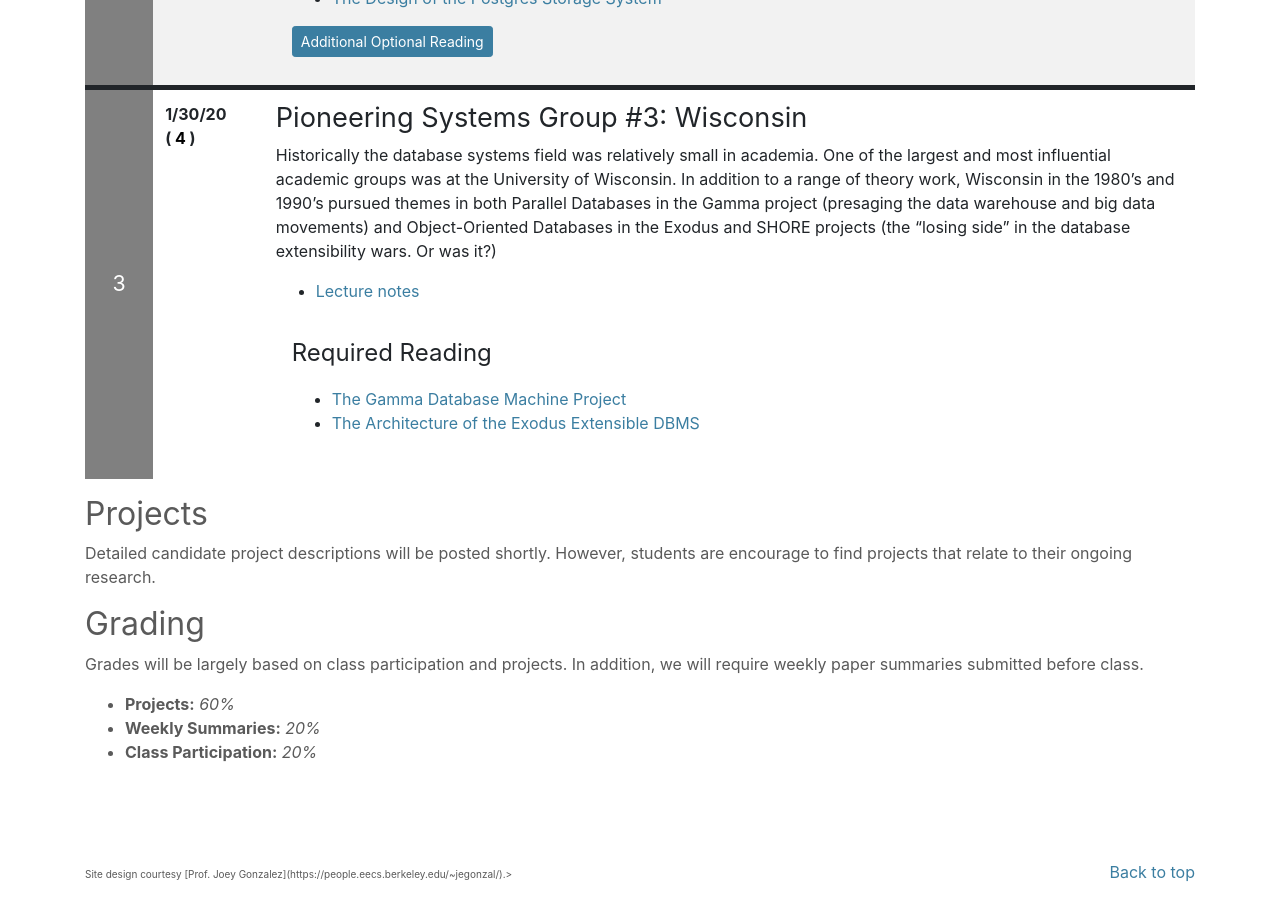
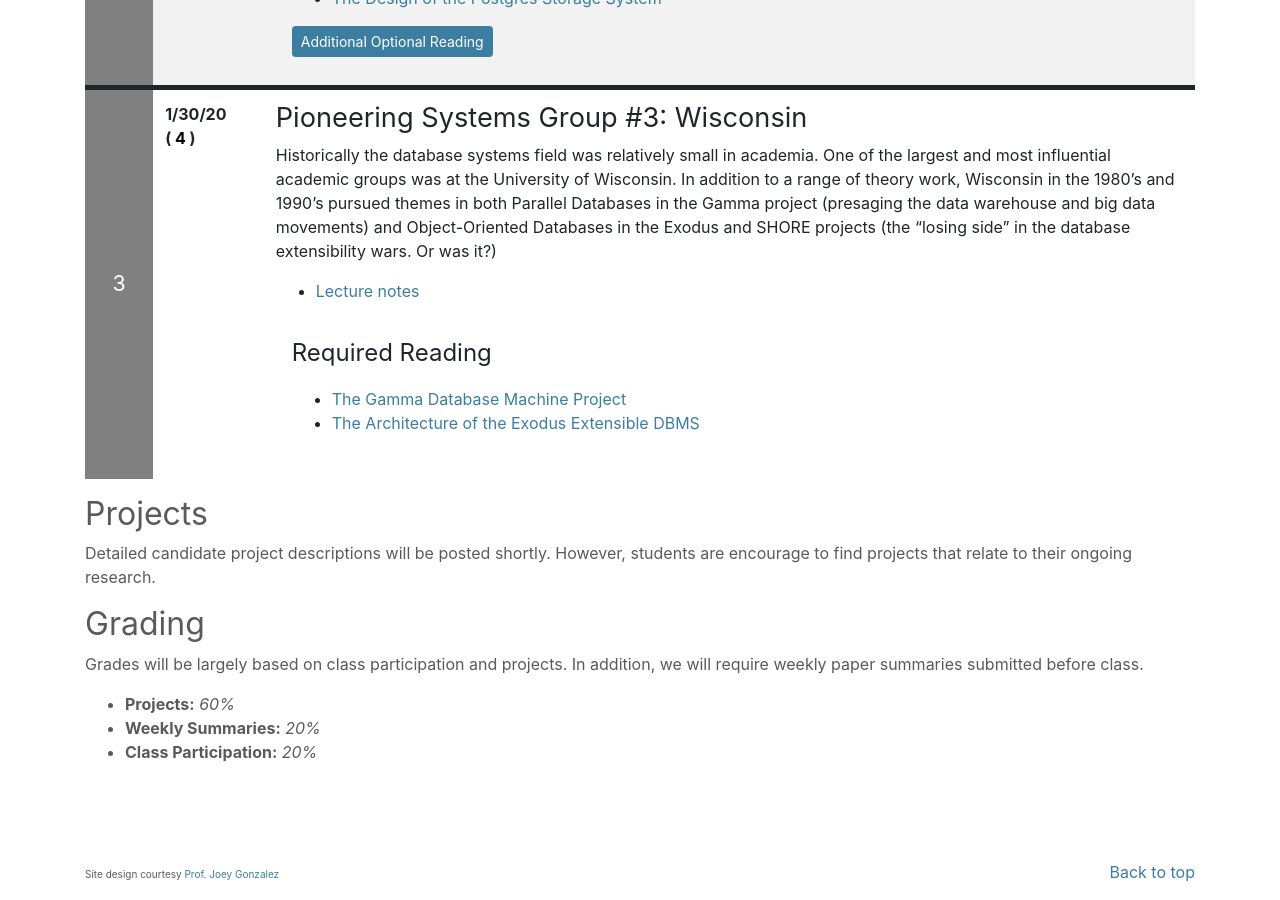
Before and after one commit to jhellerstein/CS286-Sp20, a Jekyll site: the page built from index.md, in a window 1280 px wide and 900 px high, scrolled down 2133 px. Built offline with Jekyll 4.4.1, drawn with Linux system fonts in a browser that asks for light colours; nearby versions of some CDN libraries; our own code applies the rules of GitHub Pages for plain Markdown files.

Commit message:
fix footer

```diff
--- a/_includes/footer.html
+++ b/_includes/footer.html
@@ -1,7 +1,7 @@
 <footer class="container">
   <p class="float-right"><a href="#">Back to top</a></p>
   <p>
-    <font size="1">Site design courtesy [Prof. Joey Gonzalez](https://people.eecs.berkeley.edu/~jegonzal/).></font>
+    <font size="1">Site design courtesy <a href="https://people.eecs.berkeley.edu/~jegonzal/">Prof. Joey Gonzalez</a></font>
   </p>
 
   <!-- {% if site.github.is_project_page %}
```
